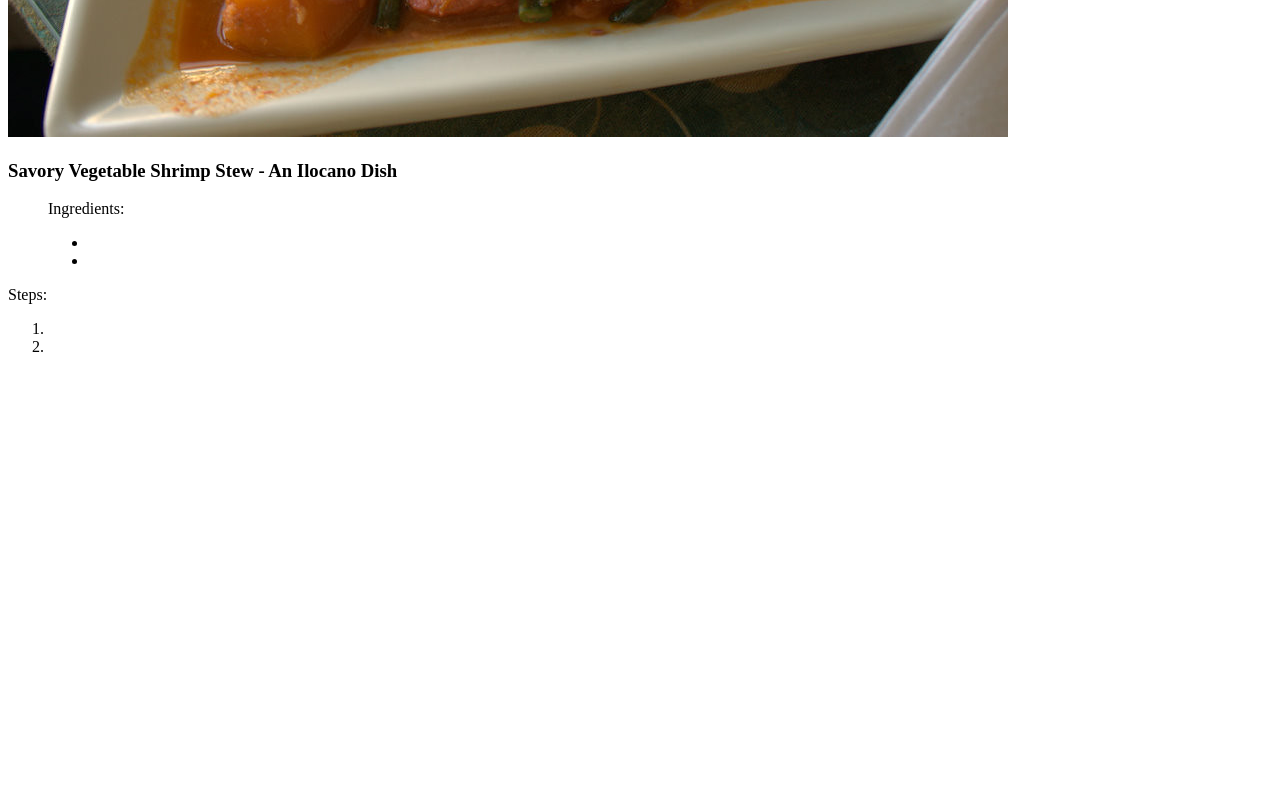
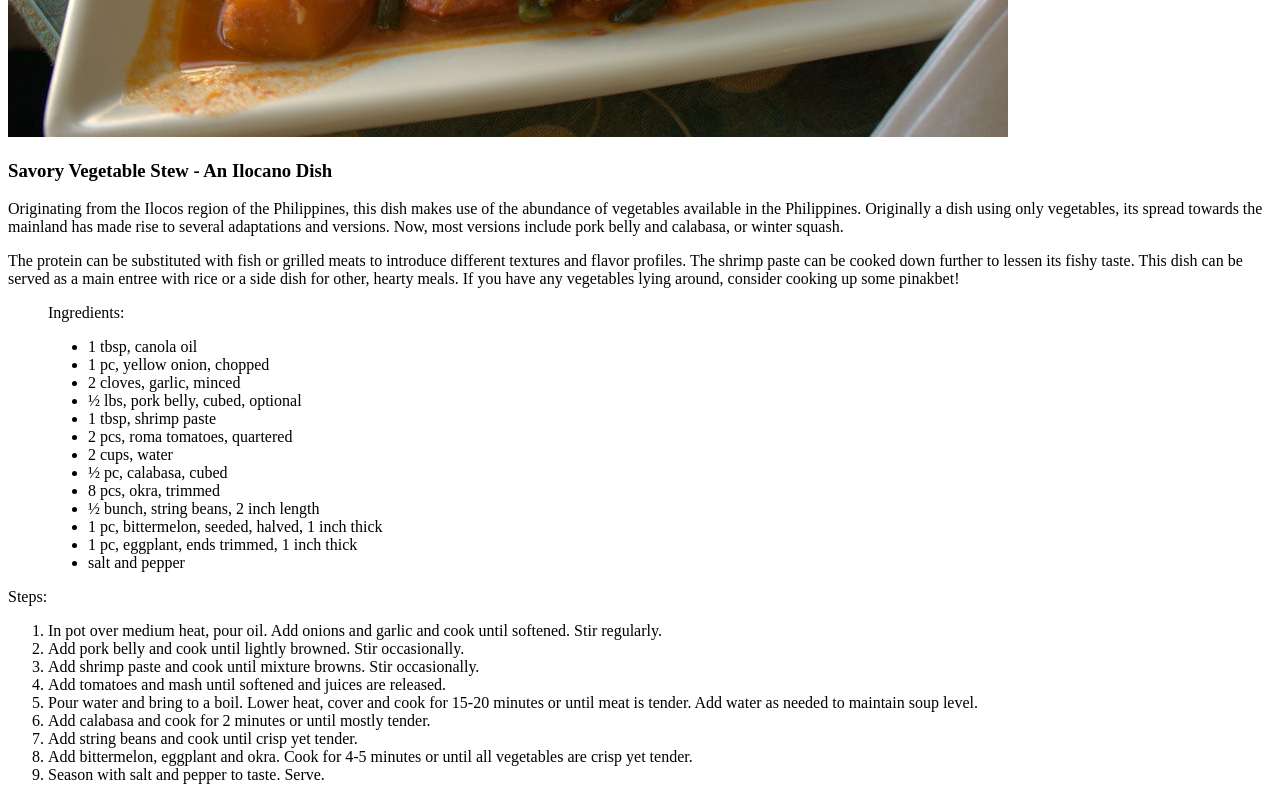
Before and after one commit to alexa-acosta/odin-recipes, a plain HTML site: page recipes/pinakbet.html in a window 1280 px wide. Shown: the part 609-1409 px from the top of the page. Before the commit the page ends 981 px from the top, so only its background shows below. Drawn offline with Linux system fonts and the light colour scheme.

Commit message:
Completed ingredients/recipe steps for dinuguan,pinakbet.html

```diff
--- a/recipes/pinakbet.html
+++ b/recipes/pinakbet.html
@@ -11,23 +11,41 @@
 
         <p><img src="./../img/pinakbet.jpg" alt="A bowl of Pinakbet with pumkpin, string beans, bittermelon, eggplant, shrimp and bits of pork meat in an orange broth." /></p>
 
-        <h3>Savory Vegetable Shrimp Stew - An Ilocano Dish</h3>
-        <p></p>
+        <h3>Savory Vegetable Stew - An Ilocano Dish</h3>
+        <p>Originating from the Ilocos region of the Philippines, this dish makes use of the abundance of vegetables available in the Philippines. Originally a dish using only vegetables, its spread towards the mainland has made rise to several adaptations and versions. Now, most versions include pork belly and calabasa, or winter squash.</p>
 
-        <p></p>
+        <p>The protein can be substituted with fish or grilled meats to introduce different textures and flavor profiles. The shrimp paste can be cooked down further to lessen its fishy taste. This dish can be served as a main entree with rice or a side dish for other, hearty meals. If you have any vegetables lying around, consider cooking up some pinakbet!</p>
 
         <figure>
             <figcaption>Ingredients:</figcaption>
             <ul>
-                <li></li>
-                <li></li>
+                <li>1 tbsp, canola oil</li>
+                <li>1 pc, yellow onion, chopped</li>
+                <li>2 cloves, garlic, minced</li>
+                <li>½ lbs, pork belly, cubed, optional</li>
+                <li>1 tbsp, shrimp paste</li>
+                <li>2 pcs, roma tomatoes, quartered</li>
+                <li>2 cups, water</li>
+                <li>½ pc, calabasa, cubed</li>
+                <li>8 pcs, okra, trimmed</li>
+                <li>½ bunch, string beans, 2 inch length</li>
+                <li>1 pc, bittermelon, seeded, halved, 1 inch thick</li>
+                <li>1 pc, eggplant, ends trimmed, 1 inch thick</li>
+                <li>salt and pepper</li>
             </ul>
         </figure>
 
         <p>Steps:</p>
         <ol>
-            <li></li>
-            <li></li>
+            <li>In pot over medium heat, pour oil. Add onions and garlic and cook until softened. Stir regularly.</li>
+            <li>Add pork belly and cook until lightly browned. Stir occasionally.</li>
+            <li>Add shrimp paste and cook until mixture browns. Stir occasionally.</li>
+            <li>Add tomatoes and mash until softened and juices are released.</li>
+            <li>Pour water and bring to a boil. Lower heat, cover and cook for 15-20 minutes or until meat is tender. Add water as needed to maintain soup level.</li>
+            <li>Add calabasa and cook for 2 minutes or until mostly tender.</li>
+            <li>Add string beans and cook until crisp yet tender.</li>
+            <li>Add bittermelon, eggplant and okra. Cook for 4-5 minutes or until all vegetables are crisp yet tender.</li>
+            <li>Season with salt and pepper to taste. Serve.</li>
         </ul>
     </body>
 </html>
```
Also changed, not shown: recipes/dinuguan.html (+25 -6 lines).
